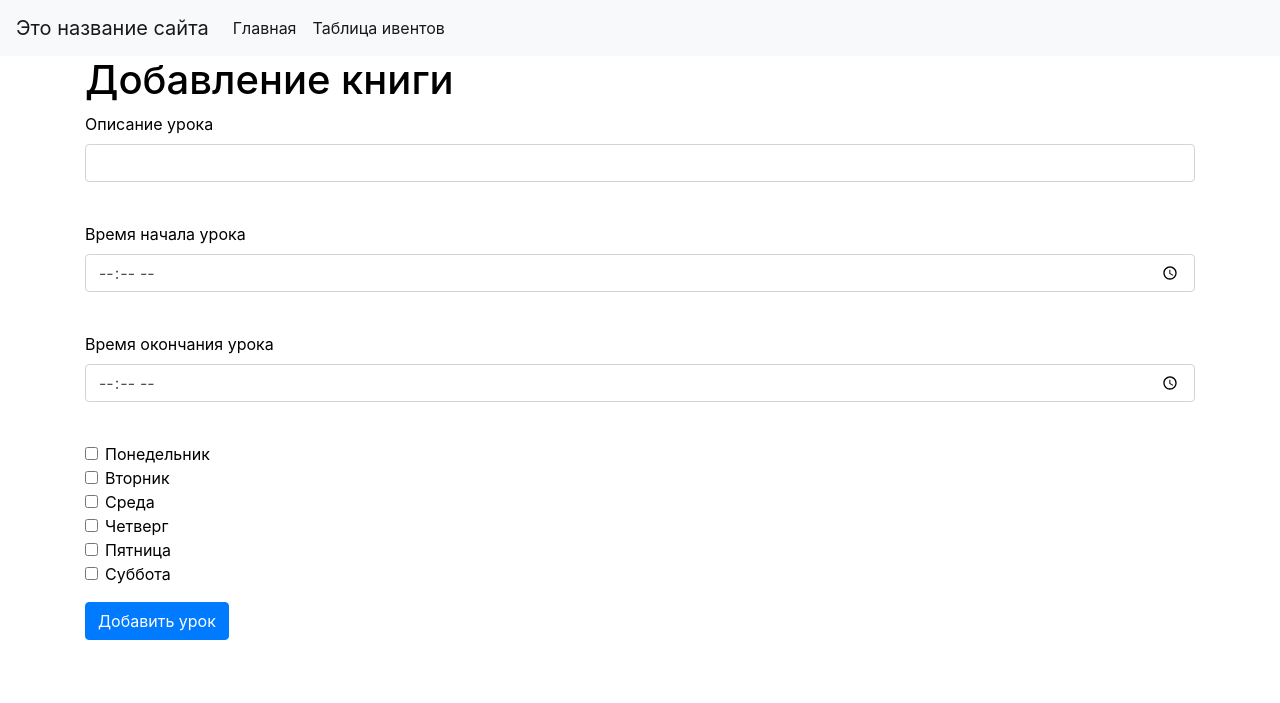
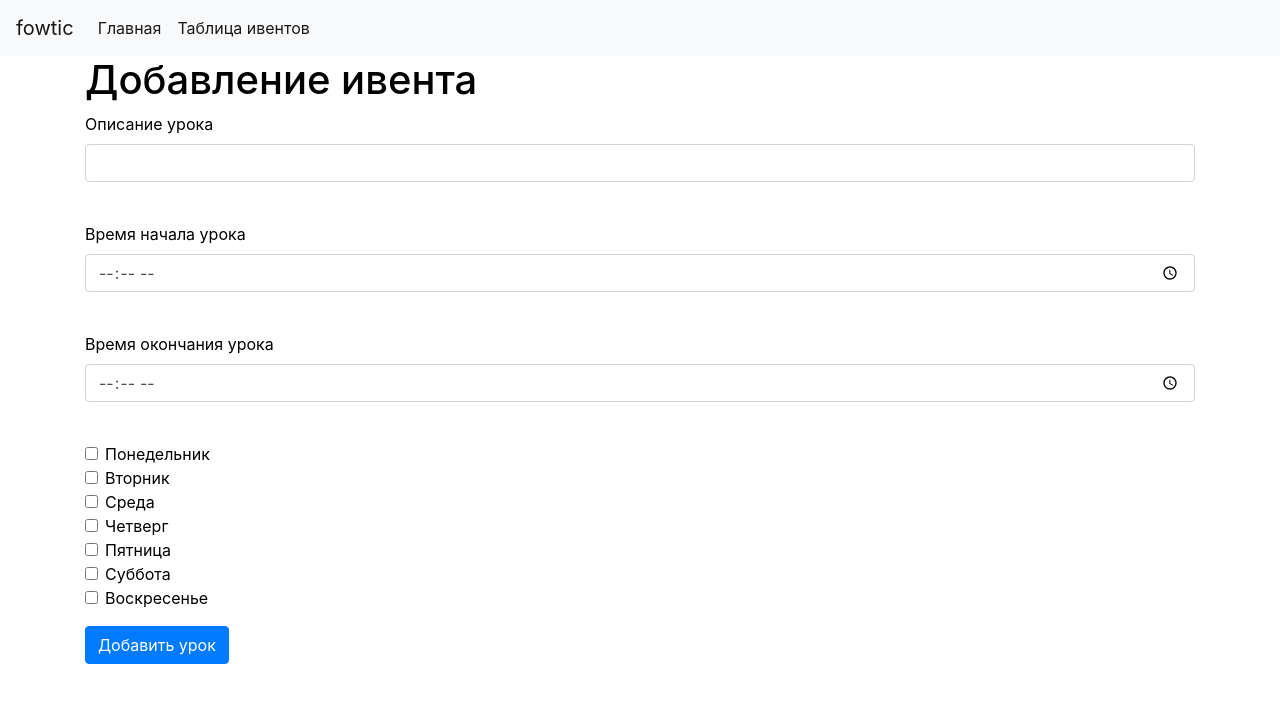
Before and after one commit to ArtyomRukavitsa/nameOfRepo, a Flask app: page /addEvent in a window 1280 px wide. Shown: the top 703 px of the page. Run offline with Flask 2, Linux system fonts and the light colour scheme; tables that the repository leaves empty or names only in its code hold one stand-in row (values such as "Sample post"); some libraries are stand-ins or nearby versions.

Commit message:
some fixes

```diff
--- a/forms.py
+++ b/forms.py
@@ -1,7 +1,6 @@
 from flask_wtf import FlaskForm
 from wtforms import StringField, SubmitField, TimeField, SelectMultipleField, widgets
 from wtforms.validators import DataRequired, length
-
 
 
 class MultiCheckboxField(SelectMultipleField):
@@ -13,5 +12,5 @@ class AddEventForm(FlaskForm):
     description = StringField('Описание урока', validators=[DataRequired()])
     start_time = TimeField('Время начала урока')
     end_time = TimeField('Время окончания урока')
-    choices = MultiCheckboxField('Routes', coerce=int)
+    choices = MultiCheckboxField('День недели', coerce=int)
     submit = SubmitField('Добавить урок')
--- a/main.py
+++ b/main.py
@@ -5,32 +5,20 @@ import os
 
 app = Flask(__name__)
 app.config['SECRET_KEY'] = 'How long has this been going on?'
-
-# config = {'host': "remotemysql.com",
-#               'user': 'JiQRuMfhFj',
-#               'password': 'J9MyW4oGCj',
-#               'database': "JiQRuMfhFj"
-#               }
-# db = connect(**config)
-
 connection = pymysql.connect(host='remotemysql.com',
                              user='JiQRuMfhFj',
                              password='J9MyW4oGCj',
                              database='JiQRuMfhFj',
                              cursorclass=pymysql.cursors.DictCursor)
 
+
 @app.route('/')
 def main():
-    return render_template('index.html', title='Главная | LateLit')
+    return render_template('index.html', title='Главная | fowtic')
 
 
 @app.route('/events')
 def code():
-    #show_table_query = "SELECT * FROM schedule"
-    #cursor = db.cursor(True)
-    #cursor.execute(show_table_query)
-    #result = cursor.fetchall()
-
     show_table_query = "SELECT * FROM schedule"
     cursor = connection.cursor()
     cursor.execute(show_table_query)
@@ -38,7 +26,7 @@ def code():
     for row in result:
         print(row)
     cursor.close()
-    return render_template("events.html", events=result)
+    return render_template("events.html", events=result, title='Список ивентов | fowtic')
 
 
 @app.route('/deleteEvent/<int:id>', methods=['GET', 'POST'])
@@ -64,18 +52,20 @@ def deleteEvent(id):
 def addEvent():
     form = AddEventForm()
     form.choices.choices = [[1, 'Понедельник'], [2, 'Вторник'], [3, 'Среда'],
-                            [4, 'Четверг'], [5, 'Пятница'], [6, 'Суббота']]
+                            [4, 'Четверг'], [5, 'Пятница'], [6, 'Суббота'], [7, 'Воскресенье']]
     if form.validate_on_submit():
         description = form.description.data
         start_time = form.start_time.data
         end_time = form.end_time.data
-        if len(form.choices.data) != 1:
-            form.description.data = description
-            form.start_time.data = start_time
-            form.end_time.data = end_time
+        if len(form.choices.data) == 0:
             return render_template('addEvent.html',
                                    title='Добавление ивента',
-                                   message='Вы выбрали больше одного дня!',
+                                   message='Вы не выбрали день недели!',
+                                   form=form)
+        if len(form.choices.data) > 1:
+            return render_template('addEvent.html',
+                                   title='Добавление ивента',
+                                   message='Вы выбрали больше одного дня дня!',
                                    form=form)
         cursor = connection.cursor()
         cursor.execute("SELECT * FROM schedule")
@@ -87,12 +77,14 @@ def addEvent():
         cursor.close()
         return redirect('/events')
 
-    return render_template('addEvent.html', title='Добавление ивента', form=form)
+    return render_template('addEvent.html', title='Добавление ивента | fowtic', form=form)
 
 
 @app.route('/eventsByDay/<int:id>', methods=['GET', 'POST'])
 def eventsByDay(id):
-    days = [None, 'Понедельник', 'Вторник', 'Среда', 'Четверг', 'Пятница', 'Суббота']
+    days = [None, 'Понедельник', 'Вторник', 'Среда', 'Четверг', 'Пятница', 'Суббота', 'Воскресенье']
+    # в падежных формах
+    cases = [None, 'понедельник', 'вторник', 'среду', 'четверг', 'пятницу', 'субботу', 'воскресенье']
     show_table_query = "SELECT * FROM schedule WHERE day=%s"
     cursor = connection.cursor()
     cursor.execute(show_table_query, (id, ))
@@ -100,7 +92,7 @@ def eventsByDay(id):
     for row in result:
         print(row)
     cursor.close()
-    return render_template("events.html", events=result, day=days[id])
+    return render_template("events.html", events=result, day=days[id], title=f'Расписание на {cases[id]} | fowtic')
 
 
 if __name__ == '__main__':
--- a/templates/addEvent.html
+++ b/templates/addEvent.html
@@ -1,7 +1,7 @@
 {% extends "base.html" %}
 
 {% block content %}
-<h1>Добавление книги</h1>
+<h1>Добавление ивента</h1>
 <h1>{{message}}</h1>
 <form class="login_form" method="post" enctype="multipart/form-data">
     <div class="form-group">
--- a/templates/base.html
+++ b/templates/base.html
@@ -12,7 +12,7 @@
 </head>
   <body>
     <nav class="navbar navbar-expand-lg navbar-light bg-light">
-    <a class="navbar-brand" href="#">Это название сайта</a>
+    <a class="navbar-brand" href="#">fowtic</a>
       <button class="navbar-toggler" type="button" data-toggle="collapse" data-target="#navbarNavDropdown" aria-controls="navbarNavDropdown" aria-expanded="false" aria-label="Toggle navigation">
       <span class="navbar-toggler-icon"></span>
     </button>
--- a/templates/baseForEvents.html
+++ b/templates/baseForEvents.html
@@ -13,7 +13,7 @@
 </head>
   <body>
    <nav class="navbar navbar-expand-lg navbar-light bg-light">
-    <a class="navbar-brand" href="#">Это название сайта</a>
+    <a class="navbar-brand" href="#">fowtic</a>
       <button class="navbar-toggler" type="button" data-toggle="collapse" data-target="#navbarNavDropdown" aria-controls="navbarNavDropdown" aria-expanded="false" aria-label="Toggle navigation">
       <span class="navbar-toggler-icon"></span>
     </button>
@@ -33,6 +33,7 @@
             <a class="dropdown-item" href="/eventsByDay/4">Четверг</a>
             <a class="dropdown-item" href="/eventsByDay/5">Пятница</a>
             <a class="dropdown-item" href="/eventsByDay/6">Суббота</a>
+            <a class="dropdown-item" href="/eventsByDay/7">Воскресенье</a>
         </div>
         </li>
           <li class="nav-item active">
--- a/templates/events.html
+++ b/templates/events.html
@@ -3,7 +3,7 @@
 {% block content %}
 <h1>Таблица ивентов</h1>
 <h1>{{ day }}</h1>
-{% set days = ['Понедельник', 'Вторник', 'Среда', 'Четверг', 'Пятница', 'Суббота'] %}
+{% set days = ['Понедельник', 'Вторник', 'Среда', 'Четверг', 'Пятница', 'Суббота', 'Воскресенье'] %}
 <a href="/addEvent" class="btn btn-success">Добавить урок</a>
 <table class="table">
   <thead>
```
